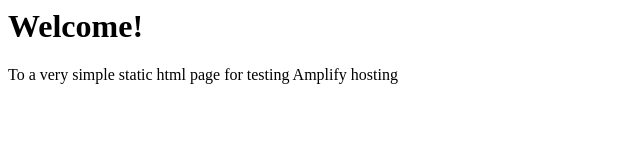
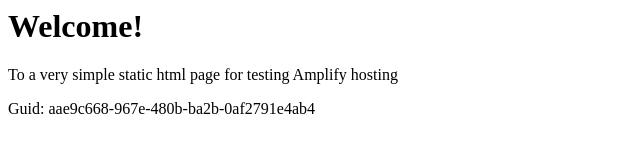
Before and after one commit to aws-aemilia-bah/Github-PR-Commit-Integration-Test-DoNotTouch-GitH-MJCD6L4M-v2-preprod-me-south-1, a website: page src/index.html in a window 1280 px wide. Shown: the whole page, without its empty margins (0-640 px from the left). Drawn offline with Linux system fonts and the light colour scheme.

Commit message:
commit from integ tests

```diff
--- a/src/index.html
+++ b/src/index.html
@@ -1,3 +1,5 @@
+
+
 <html lang="en">
 
 <head>
@@ -10,6 +12,6 @@
 <body>
     <h1>Welcome!</h1>
     <p>To a very simple static html page for testing Amplify hosting</p>
-</body>
+    <p>Guid: aae9c668-967e-480b-ba2b-0af2791e4ab4</p></body>
 
 </html>
```
